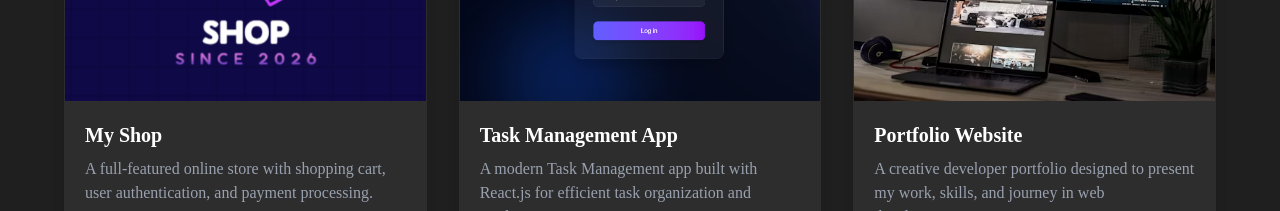
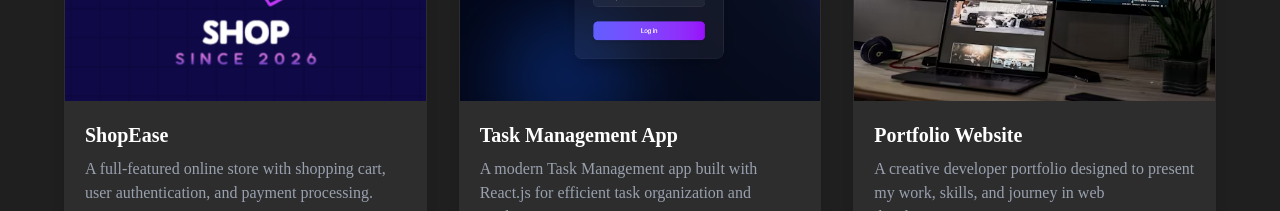
Before and after one commit to amanrajput111/Aman-port, a React (Vite) app in the folder Aman1/: page / in a window 1280 px wide. Shown: the part 3440-3651 px from the top of the page. Built offline with nearby package versions, Linux system fonts and the light colour scheme; a web font is replaced by a local one.

Commit message:
Update project titles and demo links

```diff
--- a/Aman1/src/assets/assets.js
+++ b/Aman1/src/assets/assets.js
@@ -81,12 +81,12 @@ export const skills = [
 
 export const projects = [
   {
-    title: "My Shop ",
+    title: "ShopEase",
     description: "A full-featured online store with shopping cart, user authentication, and payment processing.",
     image: projectImg1,
     tech: ["React" , "Node","Express", "MongoDB","JWT Authentication", "RESTful APIs" ],
     icons: [FaReact, FaNodeJs, FaDatabase , FaStripe],
-    demo: "https://ecommerce-frontend-9c9a.onrender.com/",
+    demo: "https://shopeease-3.onrender.com/",
     code: "https://github.com/amanrajput111/ecommerce",
   },
   {
@@ -105,7 +105,7 @@ export const projects = [
     image: projectImg4,
     tech: ["React.js", "Tailwind CSS", "Framer Motion", "Markdown"],
     icons: [FaReact, FaCloud],
-    demo: "https://aman-wxd.onrender.com/",
+    demo: "https://aman-port.onrender.com/",
     code: "https://github.com/amanrajput111/My-Portfolio",
   },
   {
```
